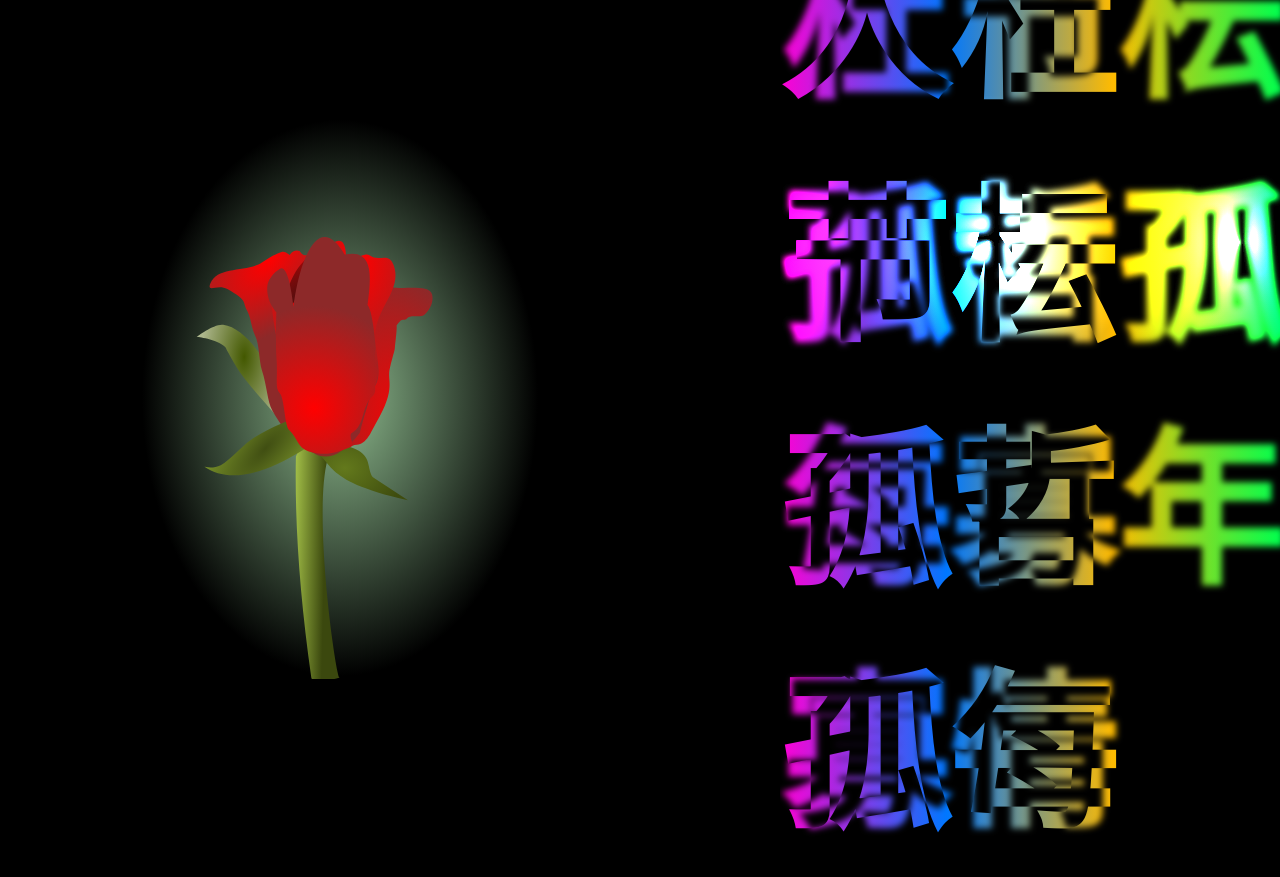
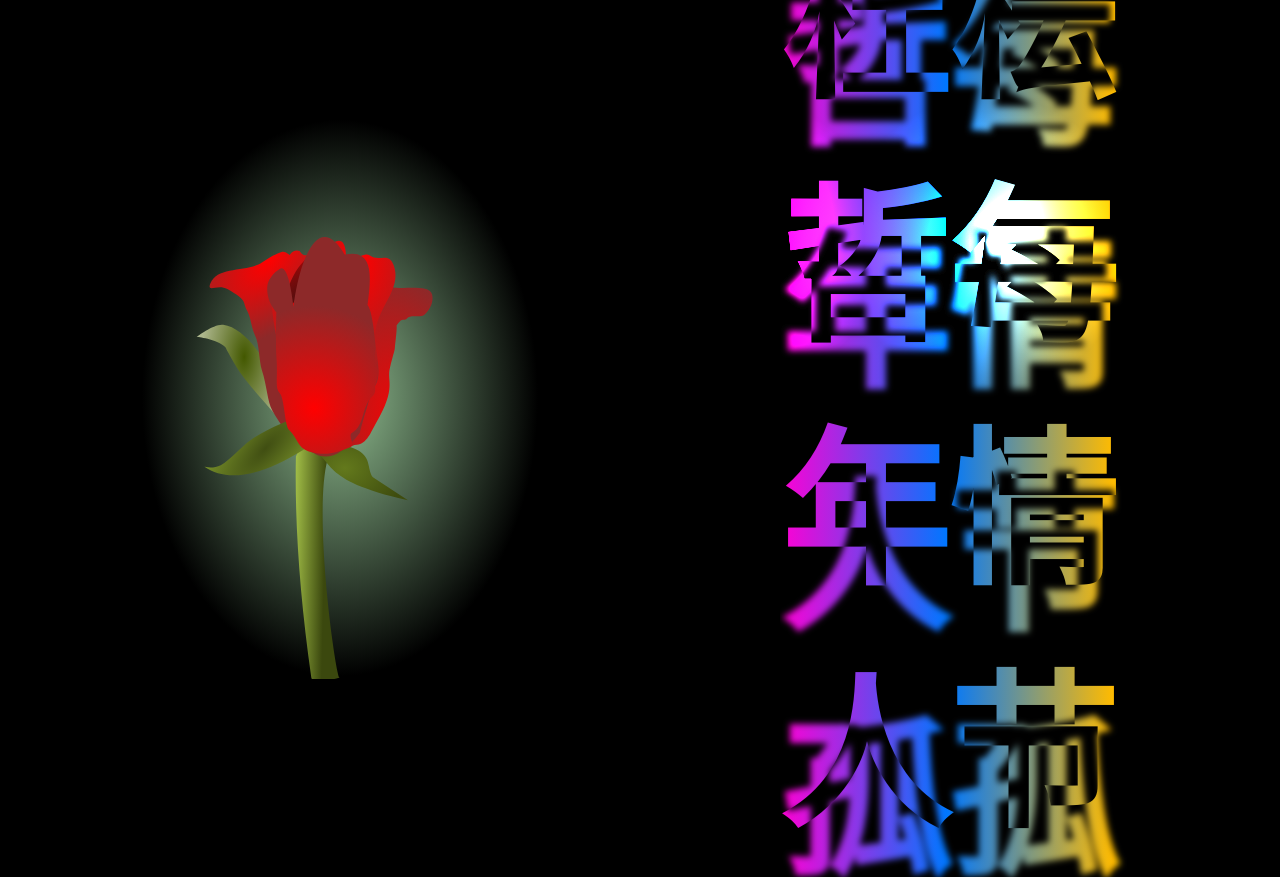
Before and after one commit to zishuQ/zishuQ.github.io, a plain HTML site: page index.html in a window 1280 px wide. Shown: the top 877 px of the page. Drawn offline with Linux system fonts and the light colour scheme; a web font is replaced by a local one.

Commit message:
my flower to dyz

```diff
--- a/index.html
+++ b/index.html
@@ -39,7 +39,7 @@
     }
 
     .txt::before {
-      content: "<br>祝愿人杜节枟孤哲孤每寡年寡情";
+      content: "祝愿杜枟哲每年情人节孤孤寡寡";
       position: absolute;
       /*   text-shadow: 0 0 10px  rgb(255, 255, 255),
         0 0 10px  rgb(255, 255, 255),
@@ -275,7 +275,7 @@
   <script src="./script.js"></script>
 
   <main>
-    <h1 class="txt"><br>祝愿人杜节枟孤哲孤每寡年寡情</h1>
+    <h1 class="txt"><br>祝愿杜枟哲每年情人节孤孤寡寡</h1>
     <h1 class="txt2"></h1>
     <h1 class="txt3"></h1>
   </main>
```
